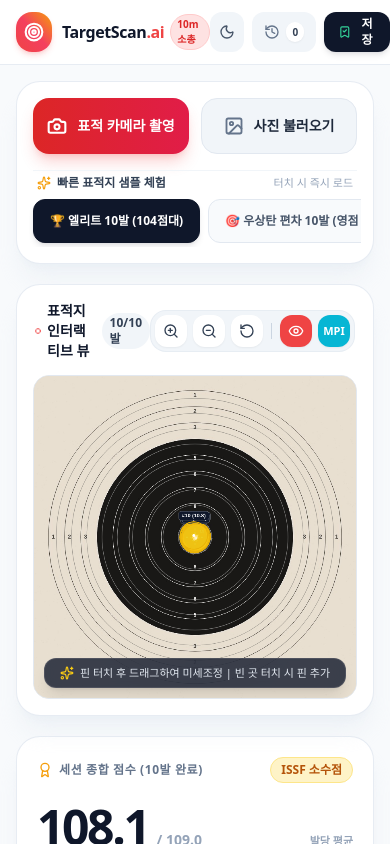
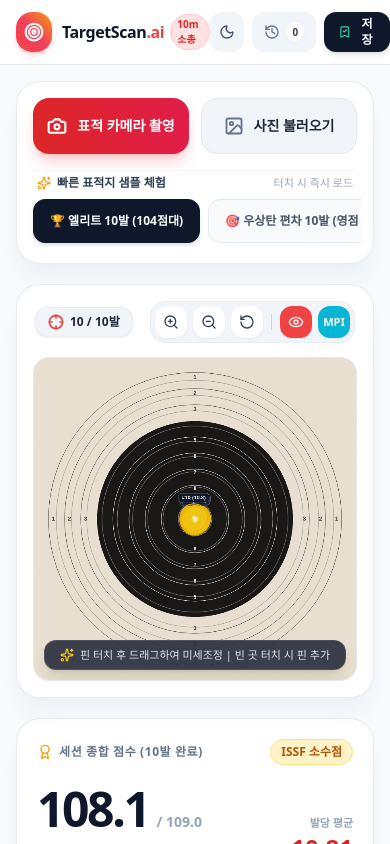
Before and after one commit to lulu-tt/Target-Scanner, a React (Vite) app: page / in a window 390 px wide. Shown: the top 844 px of the page. Built offline with nearby package versions, Linux system fonts and the light colour scheme.

Commit message:
fix(ui): remove canvas title to optimize mobile header spacing and prevent badge wrapping

```diff
--- a/src/components/TargetCanvas.tsx
+++ b/src/components/TargetCanvas.tsx
@@ -390,14 +390,10 @@ export const TargetCanvas: React.FC<TargetCanvasProps> = ({
     <div className="relative flex flex-col items-center select-none bg-white dark:bg-slate-900 border border-slate-200/80 dark:border-slate-800 rounded-3xl p-4 md:p-5 shadow-xl shadow-slate-200/40 dark:shadow-none w-full transition-colors">
       {/* 1. 상단 모바일 툴바 (터치 영역 42px 보장) */}
       <div className="w-full flex items-center justify-between mb-3.5 px-0.5">
-        <div className="flex items-center gap-2">
-          <span className="font-extrabold text-sm text-slate-900 dark:text-white flex items-center gap-1.5">
-            <Crosshair className="w-4 h-4 text-red-500 stroke-[2.5]" />
-            표적지 인터랙티브 뷰
-          </span>
-          <span className="bg-slate-100 dark:bg-slate-800 text-slate-700 dark:text-slate-300 font-bold px-2 py-0.5 rounded-full text-xs">
-            {shots.length}/10발
-          </span>
+        {/* 좌측: 탄환 수 뱃지 (줄바꿈 방지) */}
+        <div className="flex items-center gap-1.5 bg-slate-100 dark:bg-slate-800/90 text-slate-800 dark:text-slate-200 font-extrabold px-3 py-1.5 rounded-xl text-xs whitespace-nowrap shadow-sm border border-slate-200/60 dark:border-slate-700/60">
+          <Crosshair className="w-4 h-4 text-red-500 stroke-[2.5]" />
+          <span>{shots.length} / 10발</span>
         </div>
 
         {/* 플로팅 컨트롤 버튼 그룹 */}
```
